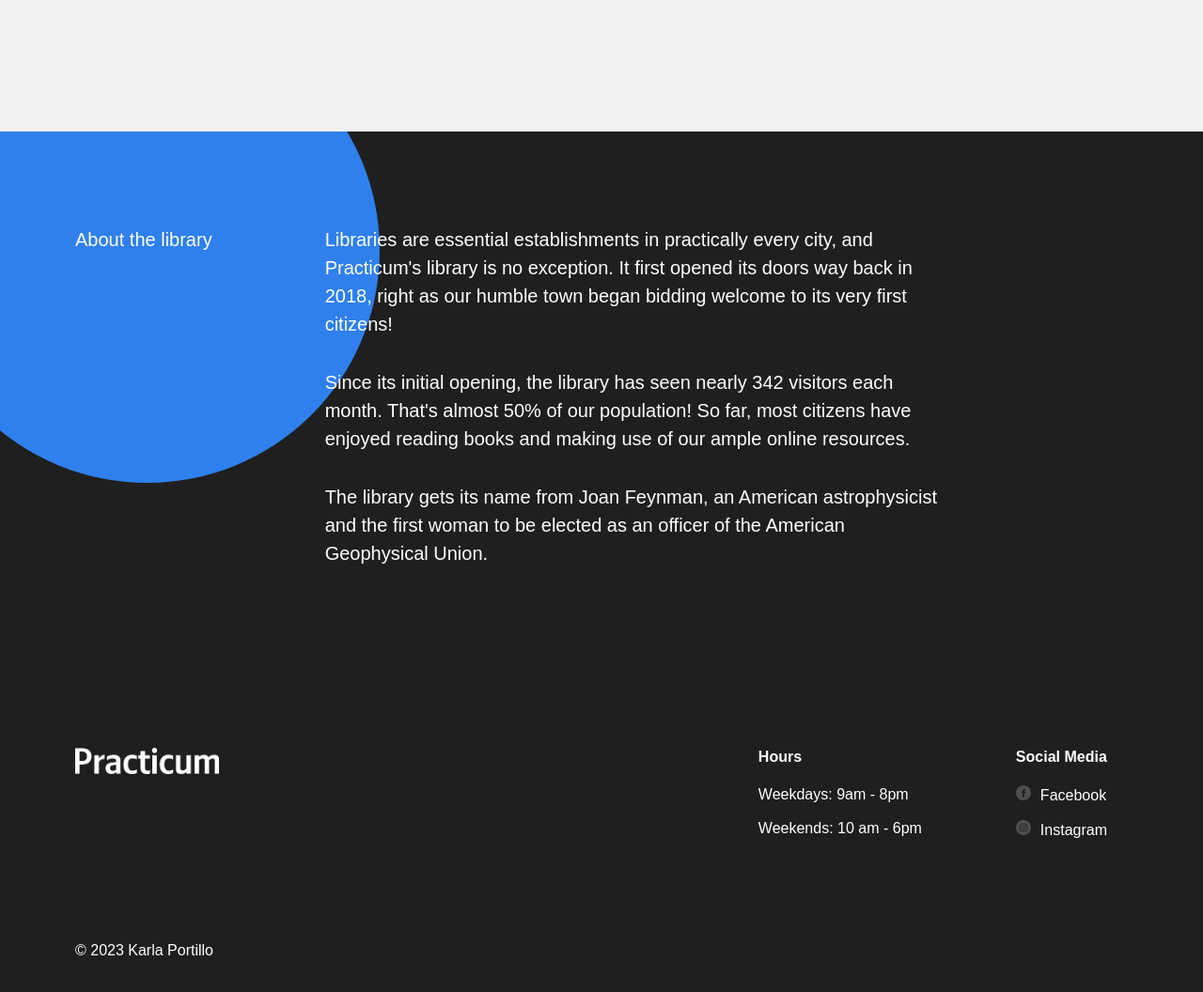
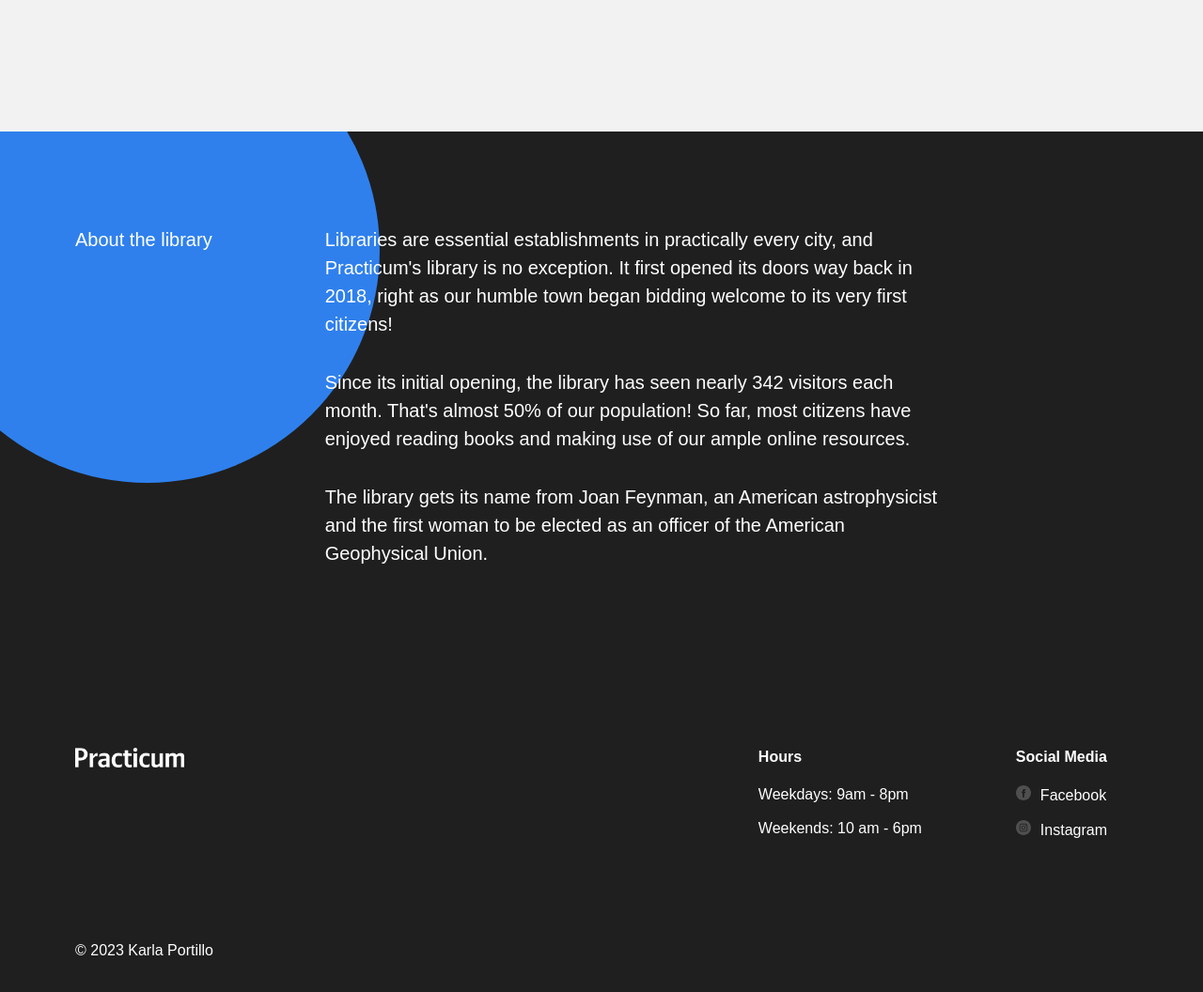
Before and after one commit to klport/se_project_library, a plain HTML site: page index.html in a window 1280 px wide. Shown: the part 3318-4374 px from the top of the page at 94% size. Drawn offline with Linux system fonts and the light colour scheme.

Commit message:
footer__logo element styled according to the brief

```diff
--- a/styles/style.css
+++ b/styles/style.css
@@ -434,7 +434,8 @@
 }
 
 .footer__logo {
-  width: 153px;
+  width: 116px;
+  height: 21px;
 }
 
 .footer__list {
```
